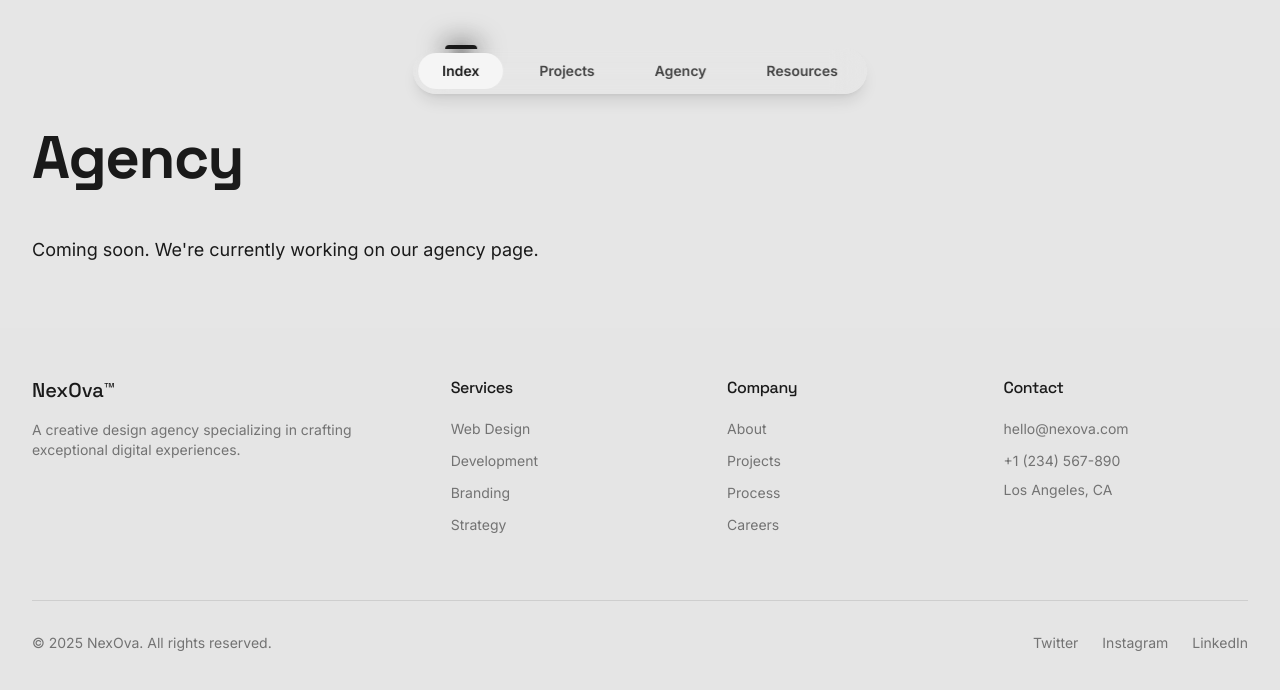
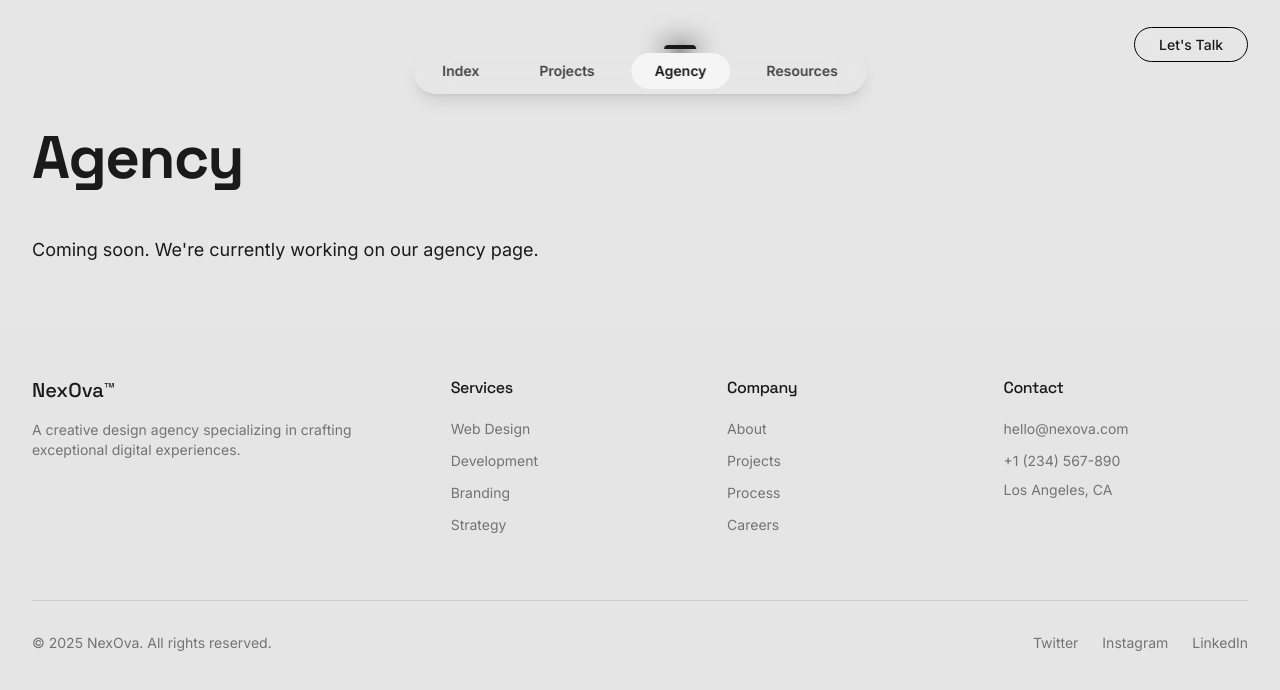
Before and after one commit to hj-glich/nexova-sollutions-, a React (Vite) app: page /agency in a window 1280 px wide. Shown: the top 690 px of the page. Built offline with nearby package versions, Linux system fonts and the light colour scheme.

Commit message:
Show NavBar on all pages
The NavBar component was not visible on all pages. This change ensures that the NavBar is displayed consistently across the application.

```diff
--- a/src/components/NavBar.tsx
+++ b/src/components/NavBar.tsx
@@ -1,7 +1,9 @@
+
 import { Home, Briefcase, FileText, Rocket } from 'lucide-react';
 import { useEffect } from 'react';
-import { useLocation } from 'react-router-dom';
+import { useLocation, Link } from 'react-router-dom';
 import { TubelightNavBar } from './ui/tubelight-navbar';
+
 const NavBar = () => {
   const location = useLocation();
   const navItems = [{
@@ -21,16 +23,24 @@ const NavBar = () => {
     url: '/resources',
     icon: FileText
   }];
+
   useEffect(() => {
     const handleScroll = () => {};
     window.addEventListener('scroll', handleScroll);
     return () => window.removeEventListener('scroll', handleScroll);
   }, []);
+
   return <>
       <TubelightNavBar items={navItems} className="sm:top-6" />
       <div className="fixed top-8 right-8 z-50">
-
+        <Link
+          to="/contact"
+          className="rounded-full border border-black px-6 py-2 text-sm font-medium transition-all hover:bg-black hover:text-white backdrop-blur-md bg-background/5"
+        >
+          Let's Talk
+        </Link>
       </div>
     </>;
 };
+
 export default NavBar;
--- a/src/components/ui/tubelight-navbar.tsx
+++ b/src/components/ui/tubelight-navbar.tsx
@@ -3,7 +3,7 @@
 
 import React, { useEffect, useState } from "react"
 import { motion } from "framer-motion"
-import { Link } from "react-router-dom"
+import { Link, useLocation } from "react-router-dom"
 import { LucideIcon } from "lucide-react"
 import { cn } from "@/lib/utils"
 
@@ -19,8 +19,16 @@ interface NavBarProps {
 }
 
 export function TubelightNavBar({ items, className }: NavBarProps) {
-  const [activeTab, setActiveTab] = useState(items[0].name)
+  const location = useLocation()
+  const [activeTab, setActiveTab] = useState("")
   const [isMobile, setIsMobile] = useState(false)
+
+  useEffect(() => {
+    // Set active tab based on current route
+    const currentPath = location.pathname
+    const currentItem = items.find(item => item.url === currentPath) || items[0]
+    setActiveTab(currentItem.name)
+  }, [location.pathname, items])
 
   useEffect(() => {
     const handleResize = () => {
```
